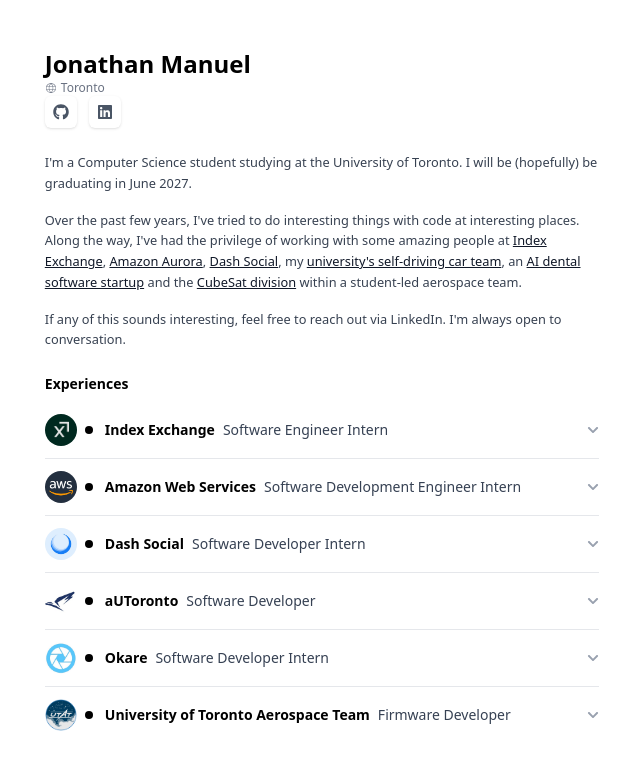
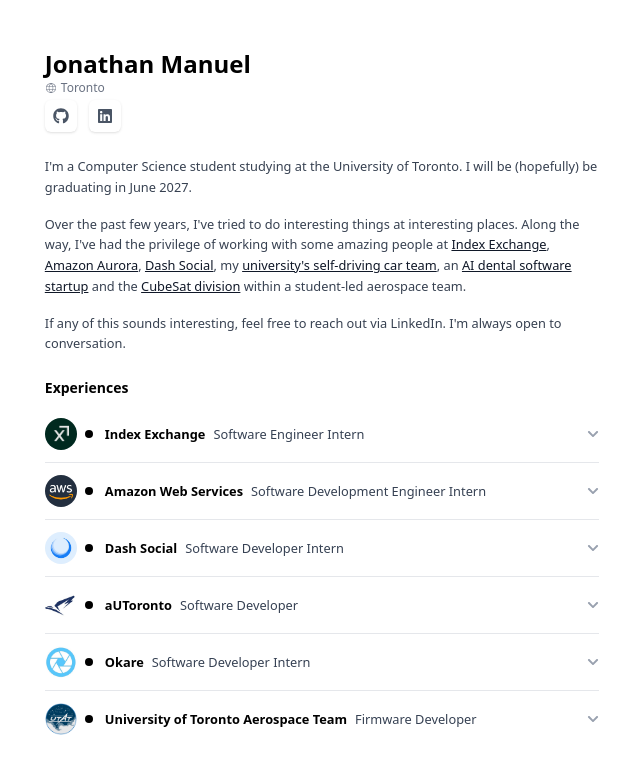
Before and after one commit to jonathan-imanu/portfolio, a React (Vite) app: page / in a window 1280 px wide. Shown: the top 774 px of the page, without its empty margins (318-958 px from the left). Built offline with nearby package versions, Linux system fonts and the light colour scheme.

Commit message:
fix: wording in about section and changing font size

```diff
--- a/src/About.tsx
+++ b/src/About.tsx
@@ -9,9 +9,9 @@
       </p>
 
       <p className="body-text">
-        Over the past few years, I&apos;ve tried to do interesting things with
-        code at interesting places. Along the way, I&apos;ve had the privilege
-        of working with some amazing people at{" "}
+        Over the past few years, I&apos;ve tried to do interesting things at
+        interesting places. Along the way, I&apos;ve had the privilege of
+        working with some amazing people at{" "}
         <CompanyLink href="https://www.indexexchange.com/">
           Index Exchange
         </CompanyLink>
--- a/src/App.tsx
+++ b/src/App.tsx
@@ -14,7 +14,7 @@
           <p className="text-xs text-gray-500 flex items-center gap-1">
             <CiGlobe /> Toronto
           </p>
-          <div className="flex gap-3">
+          <div className="flex gap-3 mt-1">
             <SocialLink href="https://github.com/jonathan-imanu">
               <FaGithub />
             </SocialLink>
--- a/src/Experiences.tsx
+++ b/src/Experiences.tsx
@@ -90,8 +90,8 @@
             <div key={exp.id}>
               <button
                 onClick={() => toggleExpanded(exp.id)}
-                className={`w-full flex items-center gap-2 sm:gap-3 py-2 sm:py-3 text-left`}>
-                <div className="flex-shrink-0 flex items-center gap-1.5 sm:gap-2">
+                className={`w-full flex items-center gap-2 sm:gap-3 py-2 sm:py-3 text-left cursor-pointer rounded-md`}>
+                <div className="flex-shrink-0 flex items-center gap-1 sm:gap-2">
                   <div className="w-6 h-6 sm:w-8 sm:h-8 flex items-center justify-center overflow-hidden rounded">
                     {typeof exp.icon === "string" ? (
                       <span className="text-xs font-semibold text-black">
@@ -111,10 +111,10 @@
                     }`}></span>
                 </div>
                 <div className="flex-1 flex flex-col sm:flex-row sm:items-center gap-0.5 sm:gap-2 min-w-0">
-                  <span className="font-bold text-black text-xs sm:text-sm">
+                  <span className="font-bold text-black text-[0.8rem]">
                     {exp.company}
                   </span>
-                  <span className="text-gray-700 font-normal text-xs sm:text-sm">
+                  <span className="text-gray-700 font-normal text-[0.8rem]">
                     {exp.role}
                   </span>
                 </div>
```
